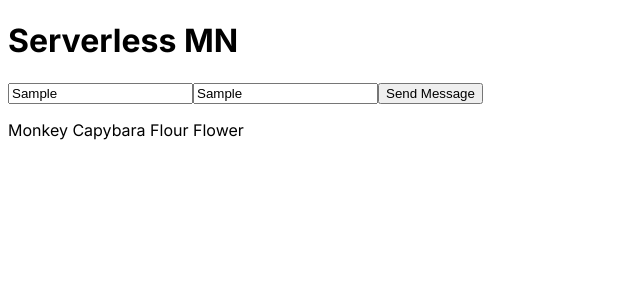
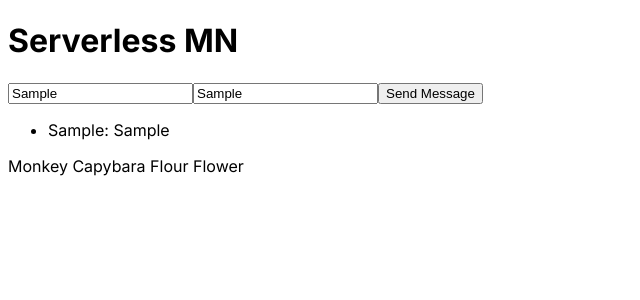
Before and after one commit to LukeSchlangen/serverless-mn-2023, a Next.js app: page / in a window 1280 px wide. Both pictures are taken after typing "Sample", "Sample" into the empty fields and a click on the button "Send Message". Shown: the top 300 px of the page, without its empty margins (0-640 px from the left). Built offline with nearby package versions, Linux system fonts and the light colour scheme.

Commit message:
add message to DOM

```diff
--- a/app/page.tsx
+++ b/app/page.tsx
@@ -2,15 +2,21 @@
 
 import { useState } from 'react';
 
+type Message = {
+  userName: string,
+  text: string,
+}
+
 export default function Home() {
   const [displayName, setDisplayName] = useState('');
   const [messageText, setMessageText] = useState('');
+  const [messageFeed, setMessageFeed] = useState<Message[]>([]);
   const sendMessage = () => {
     const newMessage = {
       userName: displayName,
       text: messageText,
     };
-    console.log(newMessage);
+    setMessageFeed([...messageFeed, newMessage]);
   }
   return (
     <main>
@@ -18,7 +24,11 @@ export default function Home() {
       <input onChange={(e) => setDisplayName(e.target.value)} value={displayName} />
       <input onChange={(e) => setMessageText(e.target.value)} value={messageText} />
       <button onClick={sendMessage}>Send Message</button>
-
+      <ul>
+        {messageFeed.map((message) => (<li key={message.text}>
+          {message.userName}: {message.text}
+        </li>))}
+      </ul>
       <p>Monkey Capybara Flour Flower</p>
     </main>
   )
```
